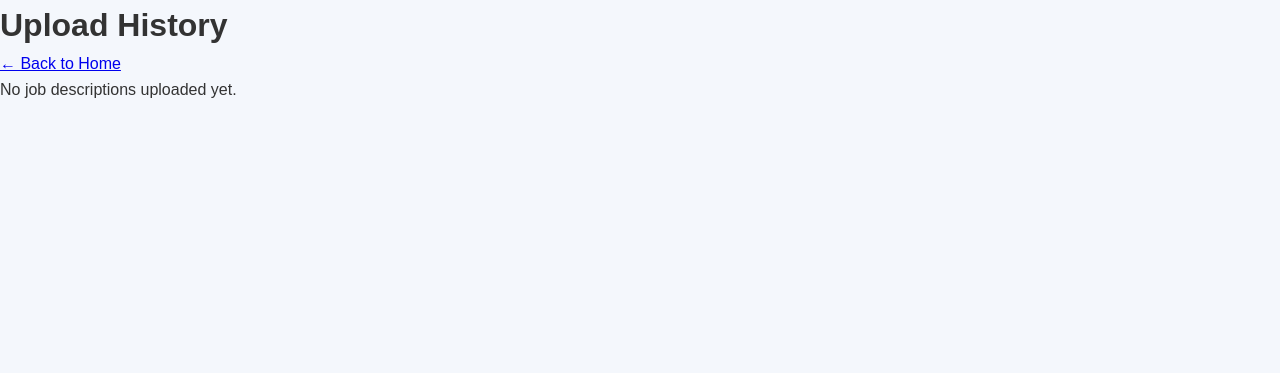
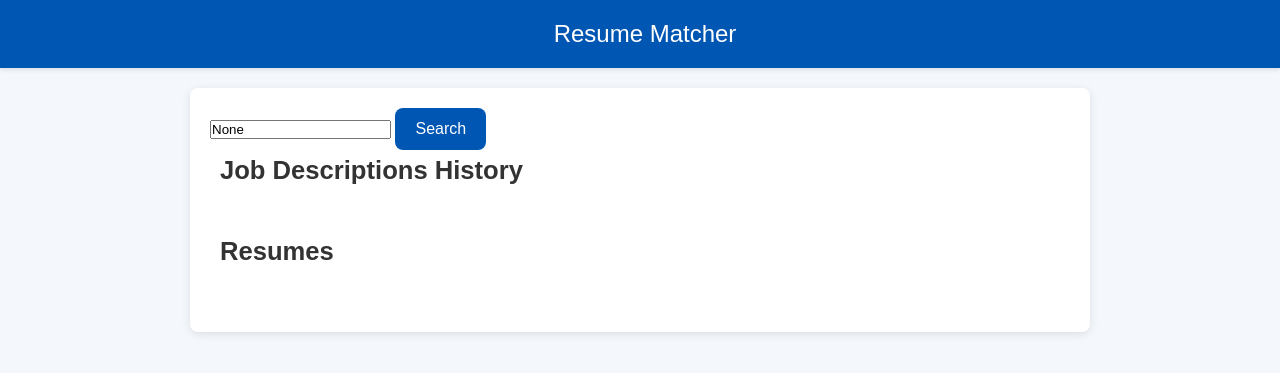
Before and after one commit to VAibhav1031/resume-matcher, a Python web app: template templates/history.html in a window 1280 px wide. Shown: the top 373 px of the page. Run offline with Jinja, Linux system fonts and the light colour scheme; the template is opened without the code that fills it, so the values that code supplies are empty.

Commit message:
Add features: delete, search, and download for resumes and jobs
- Implemented delete functionality for job descriptions and resumes.
- Added search/filter functionality to history page for job descriptions.
- Enabled download link for resumes in the history page.
- Updated main.py to support new features for deleting and searching.
- Improved UI in index.html and history.html for better user experience.
- Styled delete buttons and search inputs in style.css.

```diff
--- a/static/style.css
+++ b/static/style.css
@@ -134,6 +134,24 @@
 
 
 
+/* for  the history button */
+/* Add this to your style.css file */
+.btn-history {
+    display: inline-block;
+    margin-top: 20px;
+    padding: 10px 20px;
+    background-color: #007bff;
+    color: white;
+    text-decoration: none;
+    border-radius: 5px;
+    font-size: 16px;
+}
+
+.btn-history:hover {
+    background-color: #0056b3;
+}
+
+
 
 /* Icons and Text */
 textarea {
--- a/templates/history.html
+++ b/templates/history.html
@@ -2,37 +2,65 @@
 <html lang="en">
 <head>
     <meta charset="UTF-8">
-    <title>Upload History</title>
+    <meta name="viewport" content="width=device-width, initial-scale=1.0">
+    <title>Resume Matcher - History</title>
     <link rel="stylesheet" href="{{ url_for('static', filename='style.css') }}">
 </head>
 <body>
-    <h1>Upload History</h1>
-    <a href="/">← Back to Home</a>
+    <nav class="navbar">
+        <div class="navbar-brand">
+            <i class="fas fa-briefcase"></i>
+            Resume Matcher
+        </div>
+    </nav>
 
-    {% if jobs %}
-        {% for job in jobs %}
-            <div class="job-card">
-                <h3>Job #{{ job.id }} (Uploaded: {{ job.created_at.strftime('%Y-%m-%d %H:%M') }})</h3>
-                <p>{{ job.content }}</p>
+    <div class="container">
+        {% with messages = get_flashed_messages() %}
+            {% if messages %}
+                <ul class="flash-messages">
+                    {% for message in messages %}
+                        <li>{{ message }}</li>
+                    {% endfor %}
+                </ul>
+            {% endif %}
+        {% endwith %}
 
-                {% if job.resumes %}
-                    <ul>
-                        {% for resume in job.resumes %}
-                            <li>
-                                <strong>{{ resume.filename }}</strong> —
-                                Score: {{ resume.similarity_score | round(2) }}%
-                                <br>
-                                Uploaded at: {{ resume.uploaded_at.strftime('%Y-%m-%d %H:%M') }}
-                            </li>
-                        {% endfor %}
-                    </ul>
-                {% else %}
-                    <p><em>No resumes submitted yet.</em></p>
-                {% endif %}
-            </div>
-        {% endfor %}
-    {% else %}
-        <p>No job descriptions uploaded yet.</p>
-    {% endif %}
+        <!-- Search Form -->
+        <form method="GET" action="/history">
+            <input type="text" name="search" placeholder="Search job descriptions..." value="{{ request.args.get('search') }}">
+            <button type="submit">Search</button>
+        </form>
+
+        <div class="section">
+            <h2><i class="fas fa-file-alt"></i> Job Descriptions History</h2>
+            {% for job in jobs %}
+                <div class="job-entry">
+                    <p>{{ job.content[:100] }}...</p>
+                    <!-- Delete Button -->
+                    <form action="{{ url_for('delete_job', job_id=job.id) }}" method="post">
+                        <button type="submit">Delete</button>
+                    </form>
+                </div>
+            {% endfor %}
+        </div>
+
+        <div class="section">
+            <h2><i class="fas fa-id-card"></i> Resumes</h2>
+            {% for resume in resumes %}
+                <div class="resume-entry">
+                    <p>{{ resume.filename }}</p>
+                    <p>Similarity: {{ resume.similarity_score }}%</p>
+                    <!-- Delete Button -->
+                    <form action="{{ url_for('delete_resume', resume_id=resume.id) }}" method="post">
+                        <button type="submit">Delete</button>
+                    </form>
+                    <!-- Download Link -->
+                    <a href="{{ url_for('static', filename='uploads/' + resume.filename) }}" download>
+                        Download Resume
+                    </a>
+                </div>
+            {% endfor %}
+        </div>
+    </div>
 </body>
 </html>
--- a/templates/index.html
+++ b/templates/index.html
@@ -54,6 +54,11 @@
                 <button type="submit"><i class="fas fa-upload"></i> Upload Resume</button>
             </form>
         </div>
+
+        <!-- Link to history page -->
+        <div class="section">
+            <a href="/history" class="btn-history"><i class="fas fa-history"></i> View Job Descriptions History</a>
+        </div>
     </div>
 </body>
 </html>
```
Also changed, not shown: main.py (+45 -7 lines).
